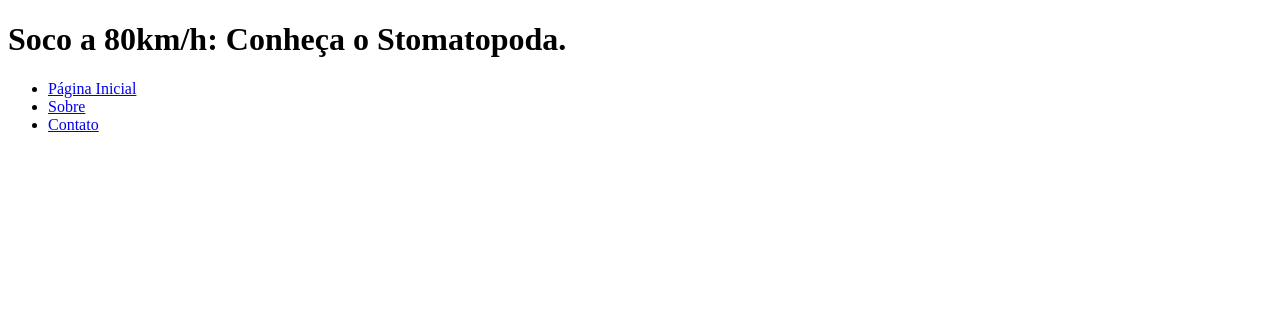
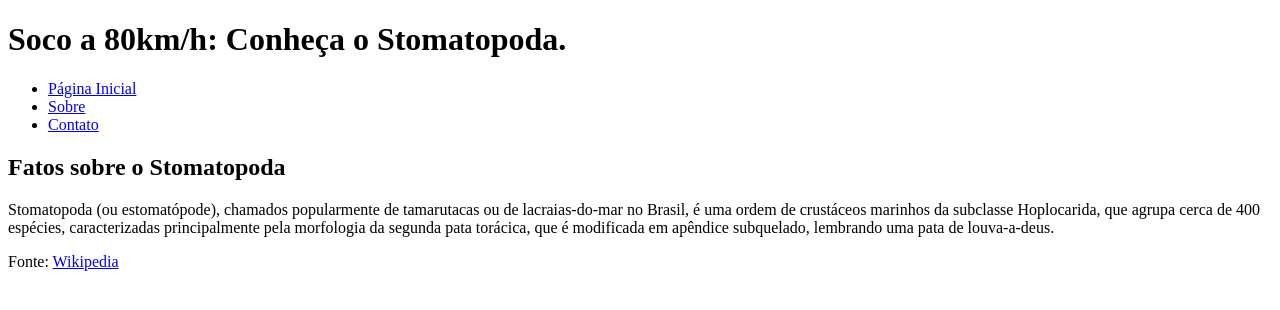
Before and after one commit to sdayube/trybe-exercises, a plain HTML site: page 3. HTML and CSS/3.4. Semantic HTML and Display Property/stomatopoda.html in a window 1280 px wide. Drawn offline with Linux system fonts and the light colour scheme.

Commit message:
Adds basic info article

```diff
--- a/3. HTML and CSS/3.4. Semantic HTML and Display Property/stomatopoda.html
+++ b/3. HTML and CSS/3.4. Semantic HTML and Display Property/stomatopoda.html
@@ -20,5 +20,10 @@
       </ul>
     </nav>
 
+    <!-- artigo: fatos sobre stomatopoda -->
+    <article>
+      <h2>Fatos sobre o Stomatopoda</h2>
+      <p>Stomatopoda (ou estomatópode), chamados popularmente de tamarutacas ou de lacraias-do-mar no Brasil, é uma ordem de crustáceos marinhos da subclasse Hoplocarida, que agrupa cerca de 400 espécies, caracterizadas principalmente pela morfologia da segunda pata torácica, que é modificada em apêndice subquelado, lembrando uma pata de louva-a-deus. <div>Fonte: <a href="https://pt.wikipedia.org/wiki/Stomatopoda" target="_blank">Wikipedia</a></div></p>
+    </article>
   </body>
 </html>
```
